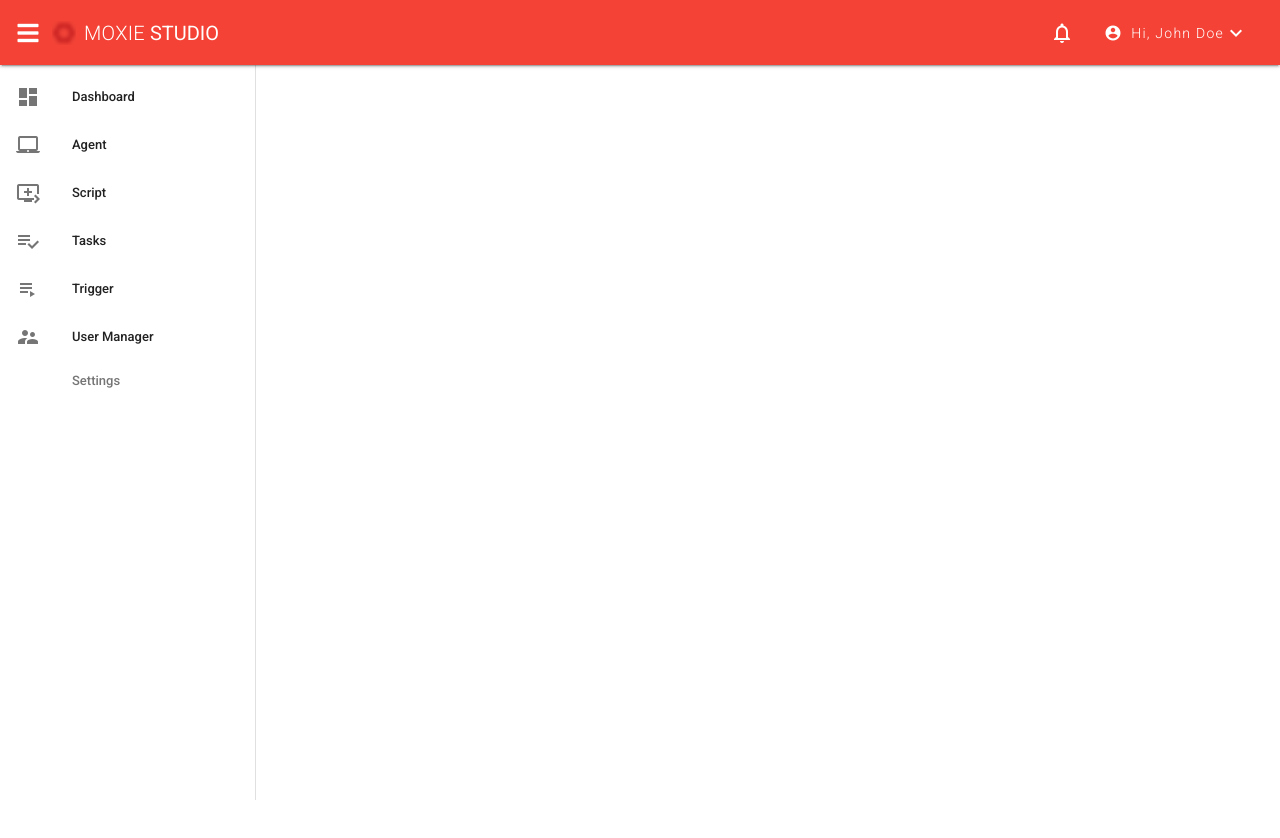
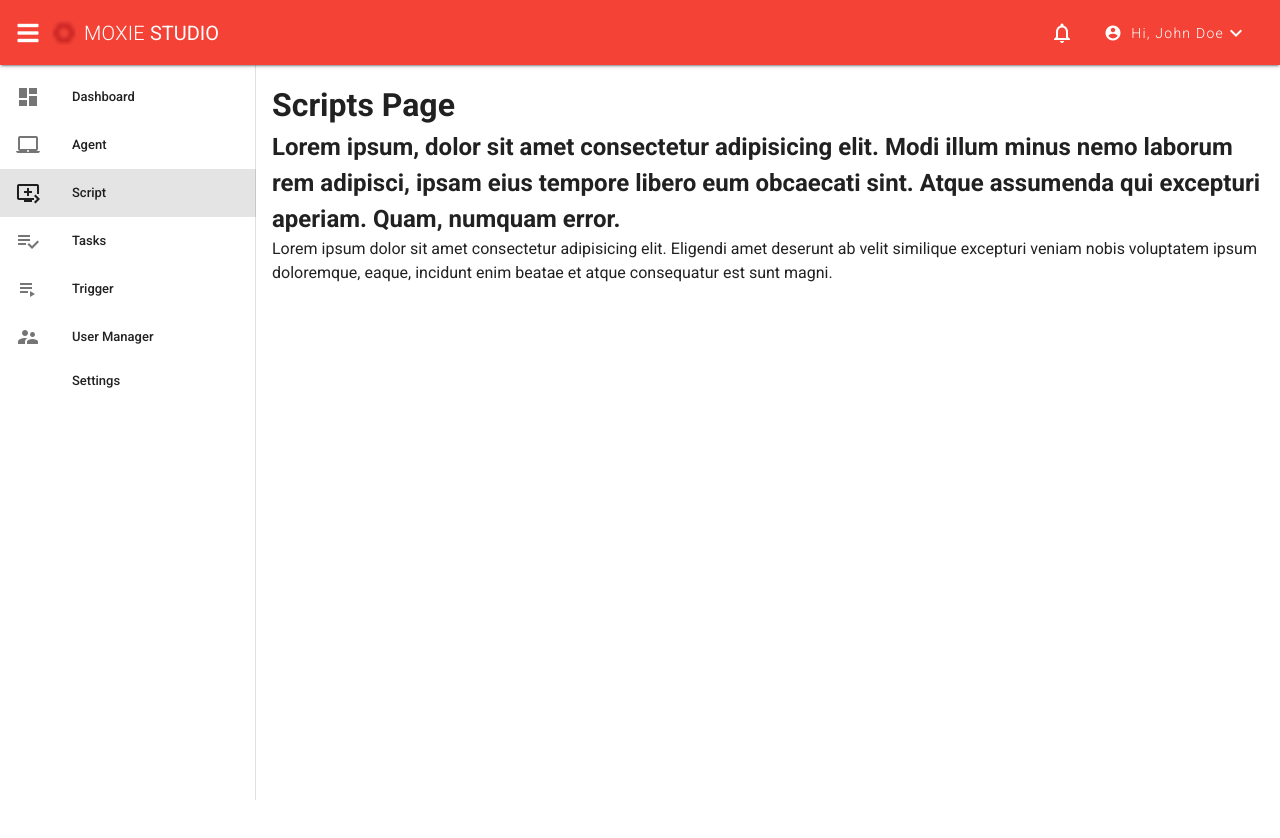
Before and after one commit to vehby/moxie, a Vue app: page /scripts in a window 1280 px wide. Shown: the top 838 px of the page. After the commit the page ends 800 px from the top, so only its background shows below. Built offline with nearby package versions, Linux system fonts and the light colour scheme.

Commit message:
Adding Route - 2
Adding Route - 2

```diff
--- a/src/App.vue
+++ b/src/App.vue
@@ -1,9 +1,7 @@
 <template>
   <v-app>
     <NavBar/>
-    <v-content class="mx-4 my-4">
-      <router-view></router-view>
-    </v-content>
+
   </v-app>
 </template>
 
--- a/src/components/NavBar.vue
+++ b/src/components/NavBar.vue
@@ -11,13 +11,6 @@
                             {{ item.text }}
                         </v-list-item-title>
                     </v-list-item-content>
-                </v-list-item>
-
-                <v-list-item link>
-                    <v-list-item-action>
-                        <v-icon color="grey darken-1">mdi-settings</v-icon>
-                    </v-list-item-action>
-                    <v-list-item-title class="grey--text text--darken-1">Settings</v-list-item-title>
                 </v-list-item>
 
 
@@ -64,14 +57,24 @@
                     <v-list-item @click="method" link>
                         <v-list-item-title>Log Out</v-list-item-title>
                     </v-list-item>
+
+                    <router-link to="/settings">
                     <v-list-item link>
                         <v-list-item-title>
                             Settings
                         </v-list-item-title>
                     </v-list-item>
+                    </router-link>
+
                 </v-list>
             </v-menu>
         </v-app-bar>
+
+        <v-content class="mx-4 my-4">
+        <router-view></router-view>
+        </v-content>
+
+
     </v-app>
 </template>
 
@@ -85,11 +88,12 @@
       drawer: null,
       items: [
         { icon: 'dashboard', text: 'Dashboard', route:'/dashboard' },
-        { icon: 'laptop_mac', text: 'Agent', route:'/team'},
-        { icon: 'queue_play_next', text: 'Script', route:'/dashboard'},
-        { icon: 'playlist_add_check', text: 'Tasks', route:'/dashboard'},
-        { icon: 'playlist_play', text: 'Trigger', route:'/dashboard'},
-        { icon: 'supervisor_account', text: 'User Manager', route:'/dashboard'},
+        { icon: 'laptop_mac', text: 'Agent', route:'/agent'},
+        { icon: 'queue_play_next', text: 'Script', route:'/scripts'},
+        { icon: 'playlist_add_check', text: 'Tasks', route:'/tasks'},
+        { icon: 'playlist_play', text: 'Trigger', route:'/trigger'},
+        { icon: 'supervisor_account', text: 'User Manager', route:'/usermanager'},
+        { icon: 'mdi-settings', text: 'Settings', route:'/settings'},
       ],
 
     }),
--- a/src/router.js
+++ b/src/router.js
@@ -1,7 +1,12 @@
 import Vue from 'vue'
 import Router from 'vue-router'
 import Dashboard from './views/Dashboard.vue'
-import Team from './views/Team.vue'
+import Agent from './views/Agent.vue'
+import Scripts from './views/Scripts.vue'
+import Tasks from './views/Tasks.vue'
+import Trigger from './views/Trigger.vue'
+import UserManager from './views/UserManager.vue'
+import Settings from './views/Settings'
 
 Vue.use(Router)
 
@@ -15,10 +20,34 @@ export default new Router({
       component: Dashboard
     },
     {
-      path: '/team',
-      name: 'team',
-      component: Team
+    path : '/agent',
+    name : 'agent',
+    component : Agent
+    },
+    {
+      path: '/scripts',
+      name: 'scripts',
+      component: Scripts
+    },
+    {
+      path: '/tasks',
+      name: 'tasks',
+      component : Tasks
+    },
+    {
+      path : '/trigger',
+      name : 'trigger',
+      component : Trigger
+    },
+    {
+      path : '/usermanager',
+      name : 'usermanager',
+      component : UserManager
+    },
+    {
+      path : '/settings',
+      name : 'settings',
+      component : Settings
     }
-
   ]
 })
--- a/src/views/Team.vue
+++ b/src/views/Agent.vue
@@ -1,6 +1,6 @@
 <template>
     <div>
-        <h1>Team Page</h1>
+        <h1>Agent Page</h1>
         <h2>Lorem ipsum, dolor sit amet consectetur adipisicing elit. Modi illum minus nemo laborum rem adipisci, ipsam eius tempore libero eum obcaecati sint. Atque assumenda qui excepturi aperiam. Quam, numquam error.</h2>
         <p>Lorem ipsum dolor sit amet consectetur adipisicing elit. Eligendi amet deserunt ab velit similique excepturi veniam nobis voluptatem ipsum doloremque, eaque, incidunt enim beatae et atque consequatur est sunt magni.</p>
     </div>
--- /dev/null
+++ b/src/views/Scripts.vue
@@ -0,0 +1,13 @@
+<template>
+    <div>
+        <h1>Scripts Page</h1>
+        <h2>Lorem ipsum, dolor sit amet consectetur adipisicing elit. Modi illum minus nemo laborum rem adipisci, ipsam eius tempore libero eum obcaecati sint. Atque assumenda qui excepturi aperiam. Quam, numquam error.</h2>
+        <p>Lorem ipsum dolor sit amet consectetur adipisicing elit. Eligendi amet deserunt ab velit similique excepturi veniam nobis voluptatem ipsum doloremque, eaque, incidunt enim beatae et atque consequatur est sunt magni.</p>
+    </div>
+</template>
+
+<script>
+export default {
+
+}
+</script>
--- /dev/null
+++ b/src/views/Settings.vue
@@ -0,0 +1,13 @@
+<template>
+    <div>
+        <h1>Settings Page</h1>
+        <h2>Lorem ipsum, dolor sit amet consectetur adipisicing elit. Modi illum minus nemo laborum rem adipisci, ipsam eius tempore libero eum obcaecati sint. Atque assumenda qui excepturi aperiam. Quam, numquam error.</h2>
+        <p>Lorem ipsum dolor sit amet consectetur adipisicing elit. Eligendi amet deserunt ab velit similique excepturi veniam nobis voluptatem ipsum doloremque, eaque, incidunt enim beatae et atque consequatur est sunt magni.</p>
+    </div>
+</template>
+
+<script>
+export default {
+
+}
+</script>
--- /dev/null
+++ b/src/views/Tasks.vue
@@ -0,0 +1,13 @@
+<template>
+    <div>
+        <h1>Tasks Page</h1>
+        <h2>Lorem ipsum, dolor sit amet consectetur adipisicing elit. Modi illum minus nemo laborum rem adipisci, ipsam eius tempore libero eum obcaecati sint. Atque assumenda qui excepturi aperiam. Quam, numquam error.</h2>
+        <p>Lorem ipsum dolor sit amet consectetur adipisicing elit. Eligendi amet deserunt ab velit similique excepturi veniam nobis voluptatem ipsum doloremque, eaque, incidunt enim beatae et atque consequatur est sunt magni.</p>
+    </div>
+</template>
+
+<script>
+export default {
+
+}
+</script>
--- /dev/null
+++ b/src/views/Trigger.vue
@@ -0,0 +1,13 @@
+<template>
+    <div>
+        <h1>Trigger Page</h1>
+        <h2>Lorem ipsum, dolor sit amet consectetur adipisicing elit. Modi illum minus nemo laborum rem adipisci, ipsam eius tempore libero eum obcaecati sint. Atque assumenda qui excepturi aperiam. Quam, numquam error.</h2>
+        <p>Lorem ipsum dolor sit amet consectetur adipisicing elit. Eligendi amet deserunt ab velit similique excepturi veniam nobis voluptatem ipsum doloremque, eaque, incidunt enim beatae et atque consequatur est sunt magni.</p>
+    </div>
+</template>
+
+<script>
+export default {
+
+}
+</script>
--- /dev/null
+++ b/src/views/UserManager.vue
@@ -0,0 +1,13 @@
+<template>
+    <div>
+        <h1>User Manager Page</h1>
+        <h2>Lorem ipsum, dolor sit amet consectetur adipisicing elit. Modi illum minus nemo laborum rem adipisci, ipsam eius tempore libero eum obcaecati sint. Atque assumenda qui excepturi aperiam. Quam, numquam error.</h2>
+        <p>Lorem ipsum dolor sit amet consectetur adipisicing elit. Eligendi amet deserunt ab velit similique excepturi veniam nobis voluptatem ipsum doloremque, eaque, incidunt enim beatae et atque consequatur est sunt magni.</p>
+    </div>
+</template>
+
+<script>
+export default {
+
+}
+</script>
```
Also changed, not shown: src/components/HelloWorld.vue (deleted, +0 -9 lines).
